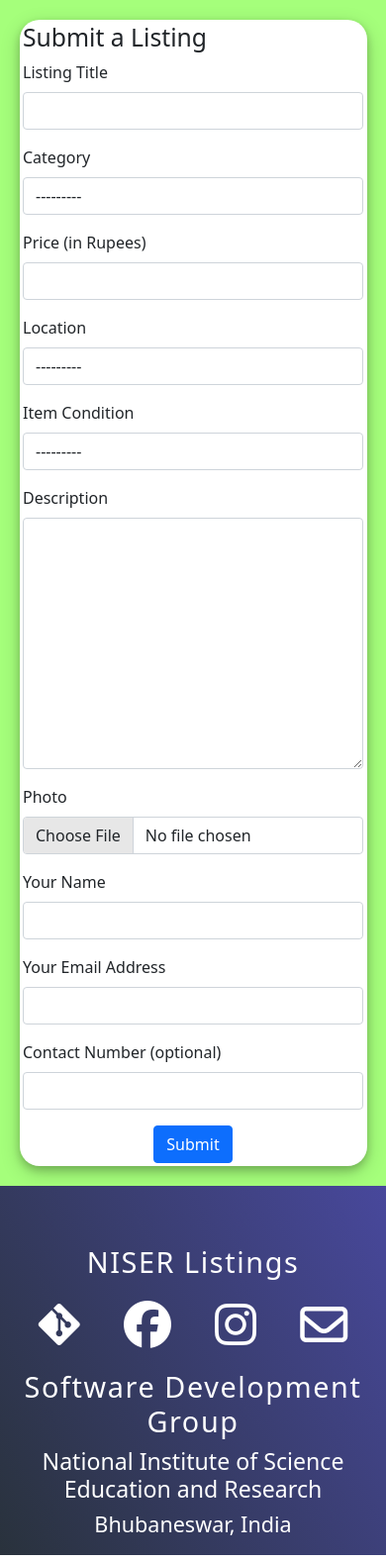
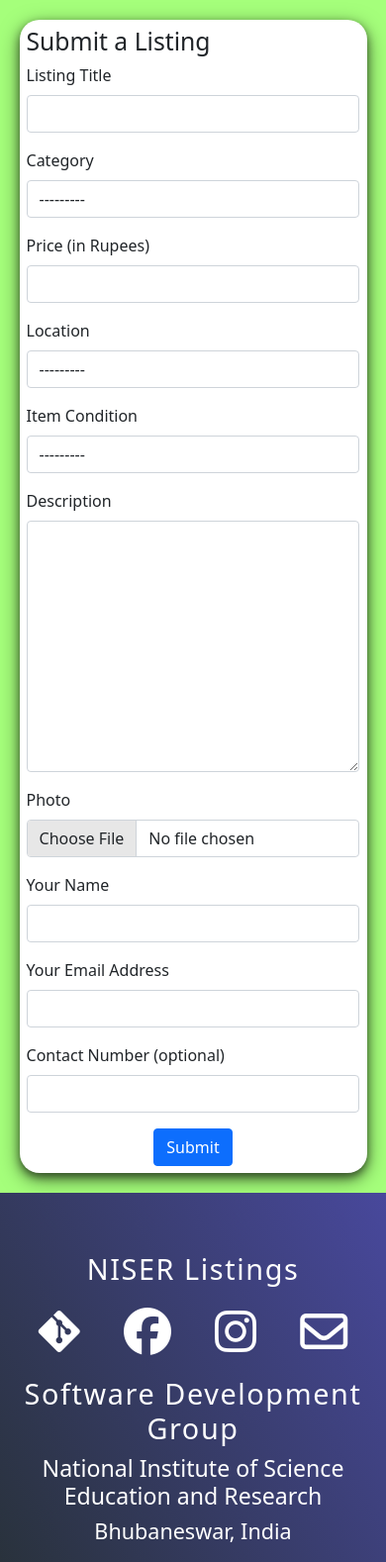
Before and after one commit to sdgniser/listings, a Django app: page /submit/ in a window 390 px wide. Shown: the part 56-1634 px from the top of the page at 99% size. Run offline with Django 3.2, Linux system fonts and the light colour scheme; data that the repository does not hold is empty; some libraries are stand-ins or nearby versions.

Commit message:
minor changes

```diff
--- a/main/static/styles/styleSubmit.css
+++ b/main/static/styles/styleSubmit.css
@@ -52,10 +52,16 @@ input[type=file]:hover{
 .sell-form{
 	width: 50%;
 	margin: auto;
-	padding: 1%;
+	padding: 2%;
 	border-radius: 20px;
 	background-color: white;
-	box-shadow: 0 4px 8px 0 rgba(0, 0, 0, 0.2), 0 6px 20px 0 rgba(0, 0, 0, 0.19);
+	box-shadow: 0 4px 8px 0 rgba(0, 0, 0, 0.5), 0 6px 20px 0 rgba(0, 0, 0, 0.5);
+}
+
+@media (max-width: 900px) {
+	.sell-form{
+		width: 75%;
+	}
 }
 
 @media (max-width: 500px) {
```
